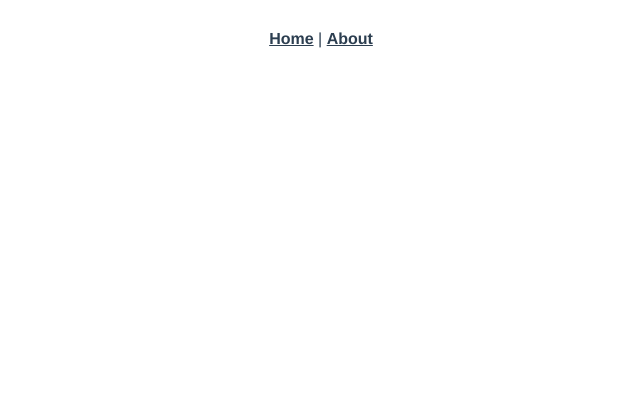
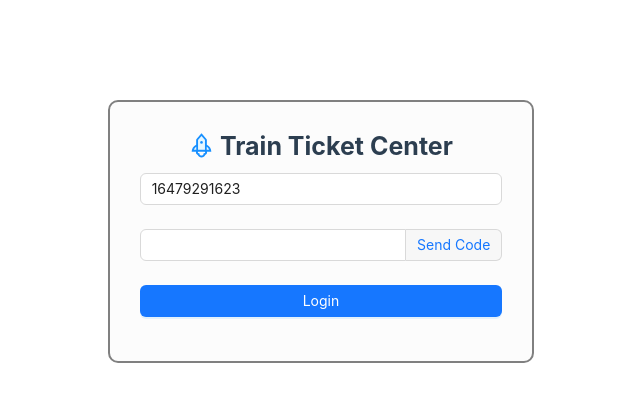
Before and after one commit to jrhe123/train-ticket, a Vue app in the folder web/: page /login in a window 1280 px wide. Before the commit this address had no page. Shown: the top 402 px of the page, without its empty margins (319-959 px from the left). Built offline with nearby package versions, Linux system fonts and the light colour scheme.

Commit message:
Login form

```diff
--- a/web/package.json
+++ b/web/package.json
@@ -10,6 +10,7 @@
   "dependencies": {
     "@ant-design/icons-vue": "^7.0.1",
     "ant-design-vue": "4.x",
+    "axios": "^1.7.9",
     "core-js": "^3.8.3",
     "vue": "^3.2.13",
     "vue-router": "^4.0.3",
--- a/web/src/App.vue
+++ b/web/src/App.vue
@@ -1,8 +1,4 @@
 <template>
-  <nav>
-    <router-link to="/">Home</router-link> |
-    <router-link to="/about">About</router-link>
-  </nav>
   <router-view/>
 </template>
 
--- a/web/src/router/index.js
+++ b/web/src/router/index.js
@@ -14,6 +14,11 @@ const routes = [
     // this generates a separate chunk (about.[hash].js) for this route
     // which is lazy-loaded when the route is visited.
     component: () => import(/* webpackChunkName: "about" */ '../views/AboutView.vue')
+  },
+  {
+    path: '/login',
+    name: 'login',
+    component: () => import('../views/LoginView.vue')
   }
 ]
 
--- /dev/null
+++ b/web/src/views/LoginView.vue
@@ -0,0 +1,107 @@
+<template>
+  <a-row class="login">
+    <a-col :span="8" :offset="8" class="login-main">
+      <h1 style="text-align: center">
+        <rocket-two-tone />&nbsp;Train Ticket Center
+      </h1>
+      <a-form
+          :model="loginForm"
+          name="basic"
+          autocomplete="off"
+      >
+        <a-form-item
+            label=""
+            name="mobile"
+            :rules="[{ required: true, message: 'Mobile is required' }]"
+        >
+          <a-input v-model:value="loginForm.mobile" placeholder="Mobile number.."/>
+        </a-form-item>
+
+        <a-form-item
+            label=""
+            name="code"
+            :rules="[{ required: true, message: 'Code is required' }]"
+        >
+          <a-input v-model:value="loginForm.code">
+            <template #addonAfter>
+              <a @click="sendCode">Send Code</a>
+            </template>
+          </a-input>
+        </a-form-item>
+
+        <a-form-item>
+          <a-button type="primary" block @click="login">Login</a-button>
+        </a-form-item>
+
+      </a-form>
+    </a-col>
+  </a-row>
+</template>
+
+<script>
+import { defineComponent, reactive } from 'vue';
+import axios from 'axios';
+import { notification } from 'ant-design-vue';
+import { useRouter } from 'vue-router'
+import store from "@/store";
+
+export default defineComponent({
+  name: "login-view",
+  setup() {
+    const router = useRouter();
+
+    const loginForm = reactive({
+      mobile: '16479291623',
+      code: '',
+    });
+
+    const sendCode = () => {
+      axios.post("/member/member/send-code", {
+        mobile: loginForm.mobile
+      }).then(response => {
+        let data = response.data;
+        if (data.success) {
+          notification.success({ description: 'Code sent!' });
+          loginForm.code = "8888";
+        } else {
+          notification.error({ description: data.message });
+        }
+      });
+    };
+
+    const login = () => {
+      axios.post("/member/member/login", loginForm).then((response) => {
+        let data = response.data;
+        if (data.success) {
+          notification.success({ description: 'Logged in!' });
+          // 登录成功，跳到控台主页
+          router.push("/welcome");
+          store.commit("setMember", data.content);
+        } else {
+          notification.error({ description: data.message });
+        }
+      })
+    };
+
+    return {
+      loginForm,
+      sendCode,
+      login
+    };
+  },
+});
+</script>
+
+<style>
+.login-main h1 {
+  font-size: 25px;
+  font-weight: bold;
+}
+.login-main {
+  margin-top: 100px;
+  padding: 30px 30px 20px;
+  border: 2px solid grey;
+  border-radius: 10px;
+  background-color: #fcfcfc;
+}
+</style>
```
Also changed, not shown: 1 other file (tests, documents, lock files or other folders).
